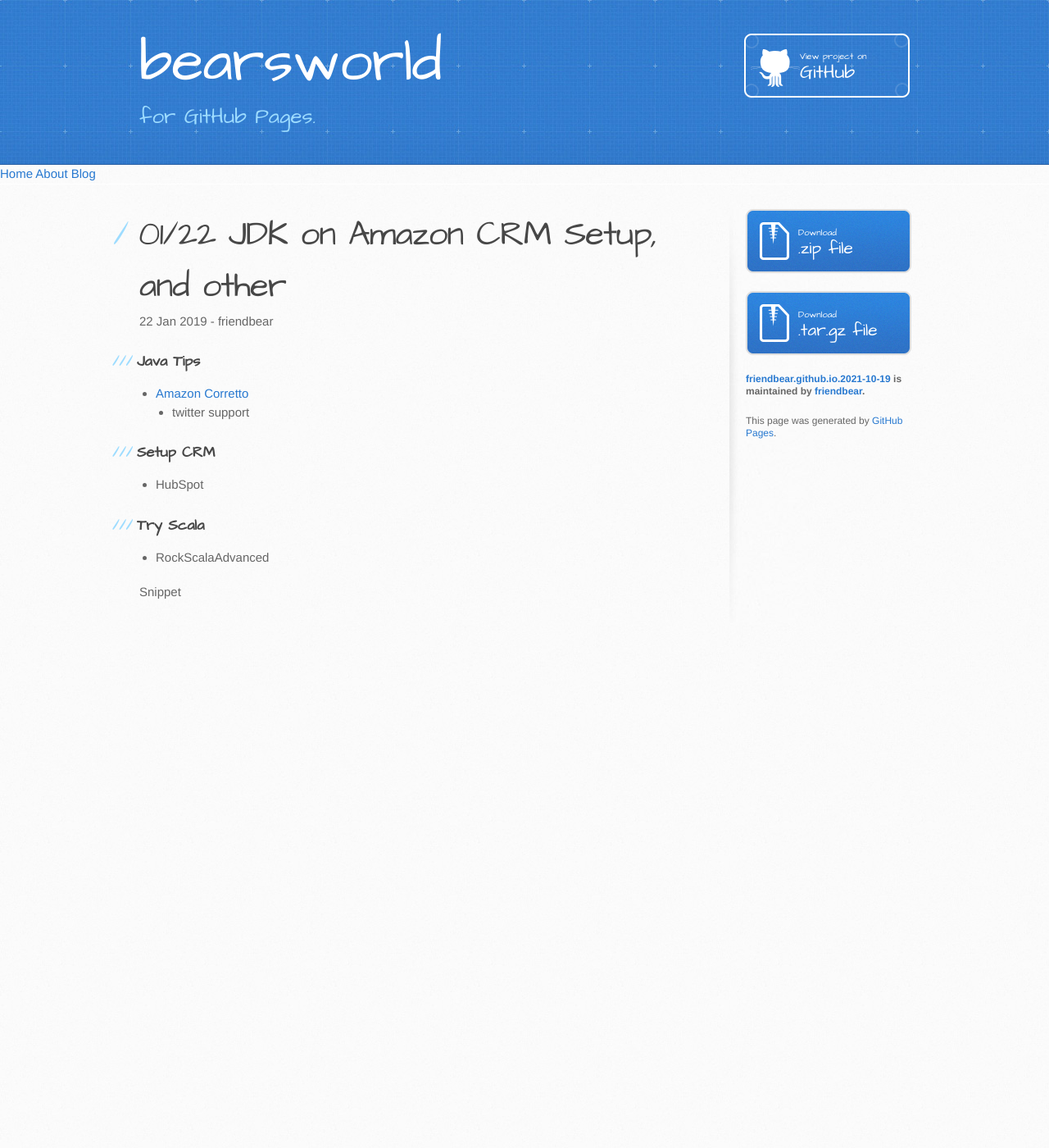
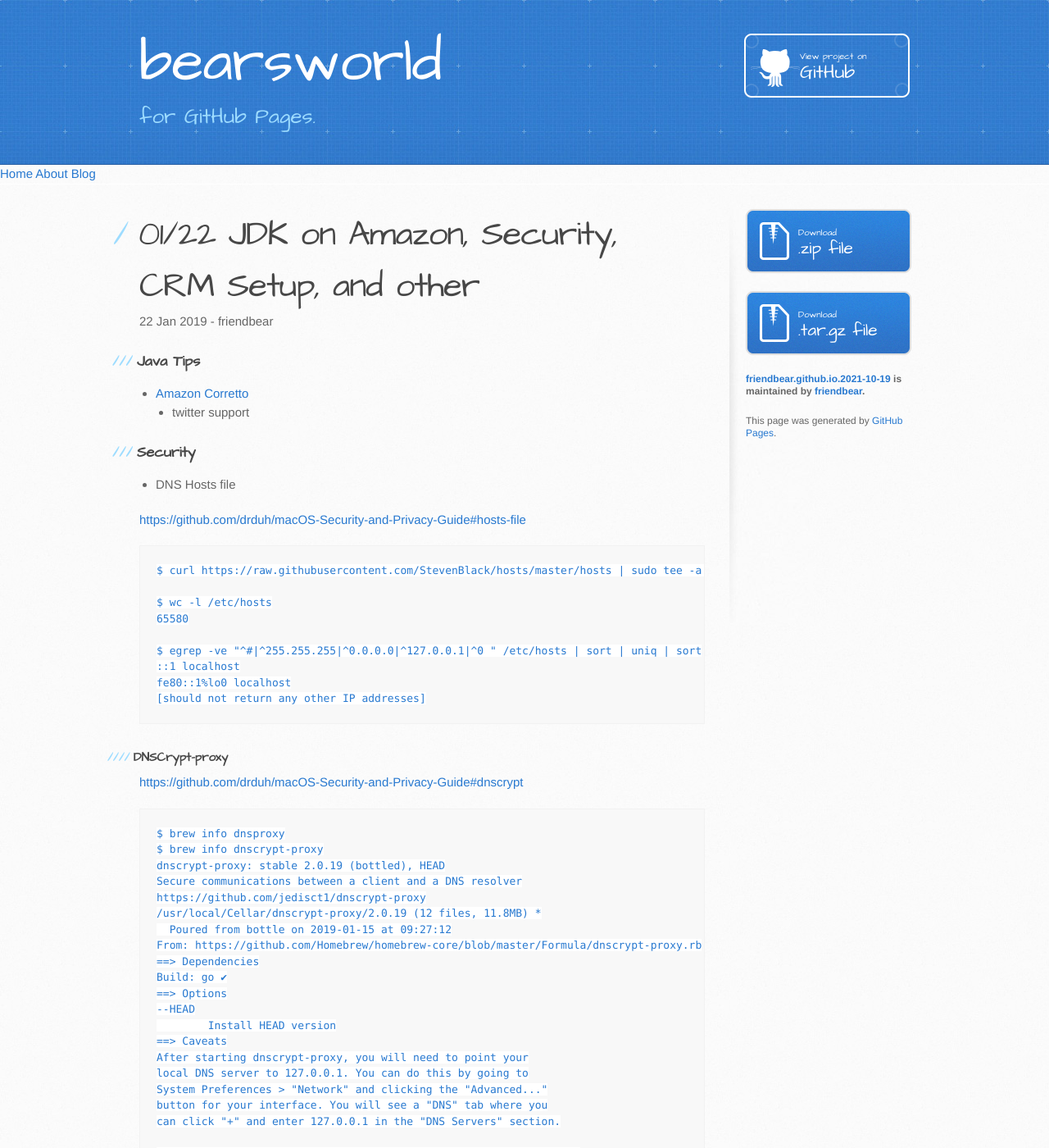
Before and after one commit to friendbear/friendbear.github.io.2021-10-19, a Jekyll site: the page built from _posts/2019-01-22-friendbear.md, in a window 1280 px wide and 1400 px high. Shown: the whole window at 82% size. Built offline with Jekyll 4.4.1, drawn with Linux system fonts in a browser that asks for light colours; comment, search, counter and statistics services are not loaded; some of the changed text lies outside the part shown.

Commit message:
2019-01-21 start

````diff
--- a/_posts/2019-01-22-friendbear.md
+++ b/_posts/2019-01-22-friendbear.md
@@ -1,13 +1,105 @@
 ---
 layout: post
 author: friendbear
-title: 01/22 JDK on Amazon CRM Setup, and other
+title: 01/22 JDK on Amazon, Security, CRM Setup, and other
 ---
 
 ### Java Tips
 - [Amazon Corretto](https://docs.aws.amazon.com/ja_jp/corretto/latest/corretto-8-ug/downloads-list.html)
     - twitter support
 
+### Security
+- DNS Hosts file
+<https://github.com/drduh/macOS-Security-and-Privacy-Guide#hosts-file>
+```
+$ curl https://raw.githubusercontent.com/StevenBlack/hosts/master/hosts | sudo tee -a /etc/hosts
+
+$ wc -l /etc/hosts
+65580
+
+$ egrep -ve "^#|^255.255.255|^0.0.0.0|^127.0.0.1|^0 " /etc/hosts | sort | uniq | sort
+::1 localhost
+fe80::1%lo0 localhost
+[should not return any other IP addresses]
+```
+
+#### DNSCrypt-proxy
+<https://github.com/drduh/macOS-Security-and-Privacy-Guide#dnscrypt>
+
+```
+$ brew info dnsproxy
+$ brew info dnscrypt-proxy
+dnscrypt-proxy: stable 2.0.19 (bottled), HEAD
+Secure communications between a client and a DNS resolver
+https://github.com/jedisct1/dnscrypt-proxy
+/usr/local/Cellar/dnscrypt-proxy/2.0.19 (12 files, 11.8MB) *
+  Poured from bottle on 2019-01-15 at 09:27:12
+From: https://github.com/Homebrew/homebrew-core/blob/master/Formula/dnscrypt-proxy.rb
+==> Dependencies
+Build: go ✔
+==> Options
+--HEAD
+	Install HEAD version
+==> Caveats
+After starting dnscrypt-proxy, you will need to point your
+local DNS server to 127.0.0.1. You can do this by going to
+System Preferences > "Network" and clicking the "Advanced..."
+button for your interface. You will see a "DNS" tab where you
+can click "+" and enter 127.0.0.1 in the "DNS Servers" section.
+
+By default, dnscrypt-proxy runs on localhost (127.0.0.1), port 53,
+balancing traffic across a set of resolvers. If you would like to
+change these settings, you will have to edit the configuration file:
+  /usr/local/etc/dnscrypt-proxy.toml
+
+To check that dnscrypt-proxy is working correctly, open Terminal and enter the
+following command. Replace en1 with whatever network interface you're using:
+
+  sudo tcpdump -i en1 -vvv 'port 443'
+
+You should see a line in the result that looks like this:
+
+ resolver.dnscrypt.info
+
+To have launchd start dnscrypt-proxy now and restart at startup:
+  sudo brew services start dnscrypt-proxy
+```
+```shell
+$ sudo brew services restart dnscrypt-proxy
+```
+
+```shell
+$ sudo lsof -Pni UDP:5355
+COMMAND     PID   USER   FD   TYPE            DEVICE SIZE/OFF NODE NAME
+dnscrypt- 16387 nobody    7u  IPv4 0xc0d1987dc8b08a3      0t0  UDP 127.0.0.1:5355
+dnscrypt- 16387 nobody   10u  IPv6 0xc0d1987dc8b2bfb      0t0  UDP [::1]:5355
+dnscrypt- 16387 nobody   12u  IPv4 0xc0d1987dc8b08a3      0t0  UDP 127.0.0.1:5355
+dnscrypt- 16387 nobody   14u  IPv6 0xc0d1987dc8b2bfb      0t0  UDP [::1]:5355
+```
+
+* Stars
+  - <https://github.com/Cofyc/dnscrypt-wrapper>
+
+### Dnsmasq setup faild
+Try again
+<https://github.com/drduh/macOS-Security-and-Privacy-Guide#dnsmasq>
+
+### Install Wireshark
+```shell
+$ tshark -Y "http.request or http.response" -Tfields   -e ip.dst   -e http.request.full_uri   -e http.request.method   -e http.response.code   -e http.response.phrase   -Eseparator=/s
+
+Capturing on 'Wi-Fi'
+239.255.255.250 http://239.255.255.250:1900* M-SEARCH
+10.0.1.171   200 OK
+10.0.1.171   200 OK
+10.0.1.171   200 OK
+10.0.1.171   200 OK
+10.0.1.35 http://10.0.1.35:8200/rootDesc.xml GET
+10.0.1.147 http://10.0.1.147:2869/upnphost/udhisapi.dll?content=uuid:6300ae58-f771-4946-bf51-617e8c5f8385 GET
+10.0.1.168 http://10.0.1.168:60000/upnp/dev/976f8f9f-c68d-ec53-0000-00007b3772f0/desc GET
+10.0.1.171   200 OK
+10.0.1.171   200 OK
+```
 ### Setup CRM
 - HubSpot
 
````
